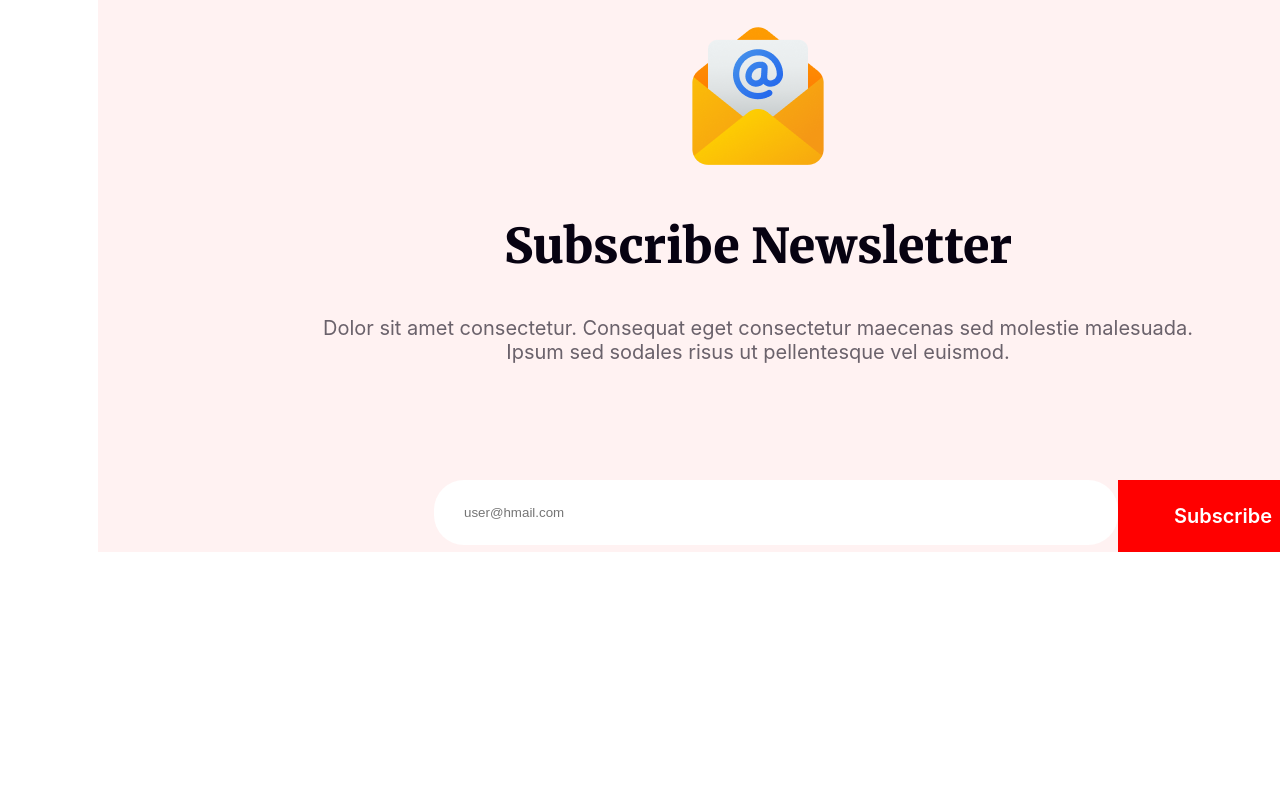
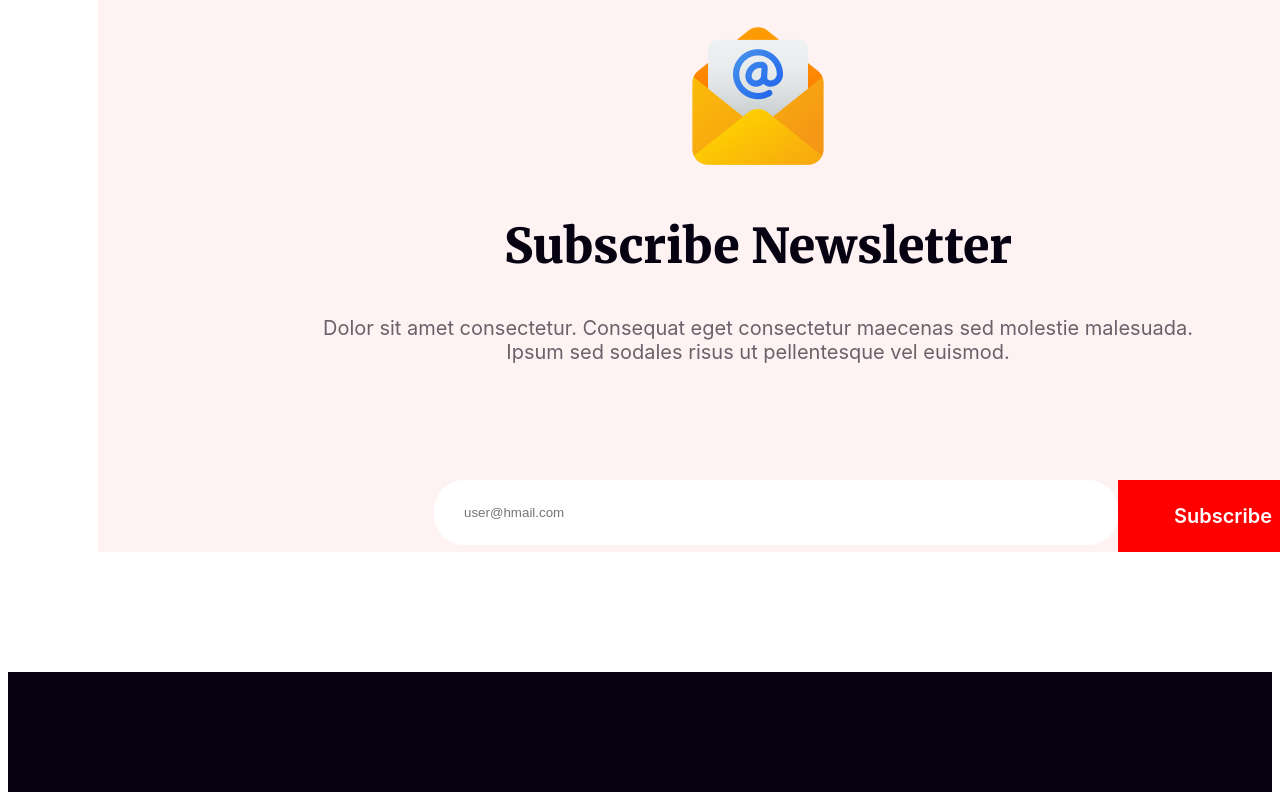
Before and after one commit to Ordha/new-year-web, a plain HTML site: page index.html in a window 1280 px wide. Shown: the part 6159-6959 px from the top of the page. Before the commit the page ends 6831 px from the top, so only its background shows below. Drawn offline with Linux system fonts and the light colour scheme.

Commit message:
add footer

```diff
--- a/index.html
+++ b/index.html
@@ -117,7 +117,7 @@
         </section>
     </main>
 
-    <footer>
+    <footer class="foot">
 
     </footer>
 
--- a/styles/index.css
+++ b/styles/index.css
@@ -381,3 +381,8 @@ span {
     font-family: 'Inter', sans-serif;
     border: none;
 }
+
+.foot{
+    padding-top: 120px;
+    background-color: #070211;
+}
```
